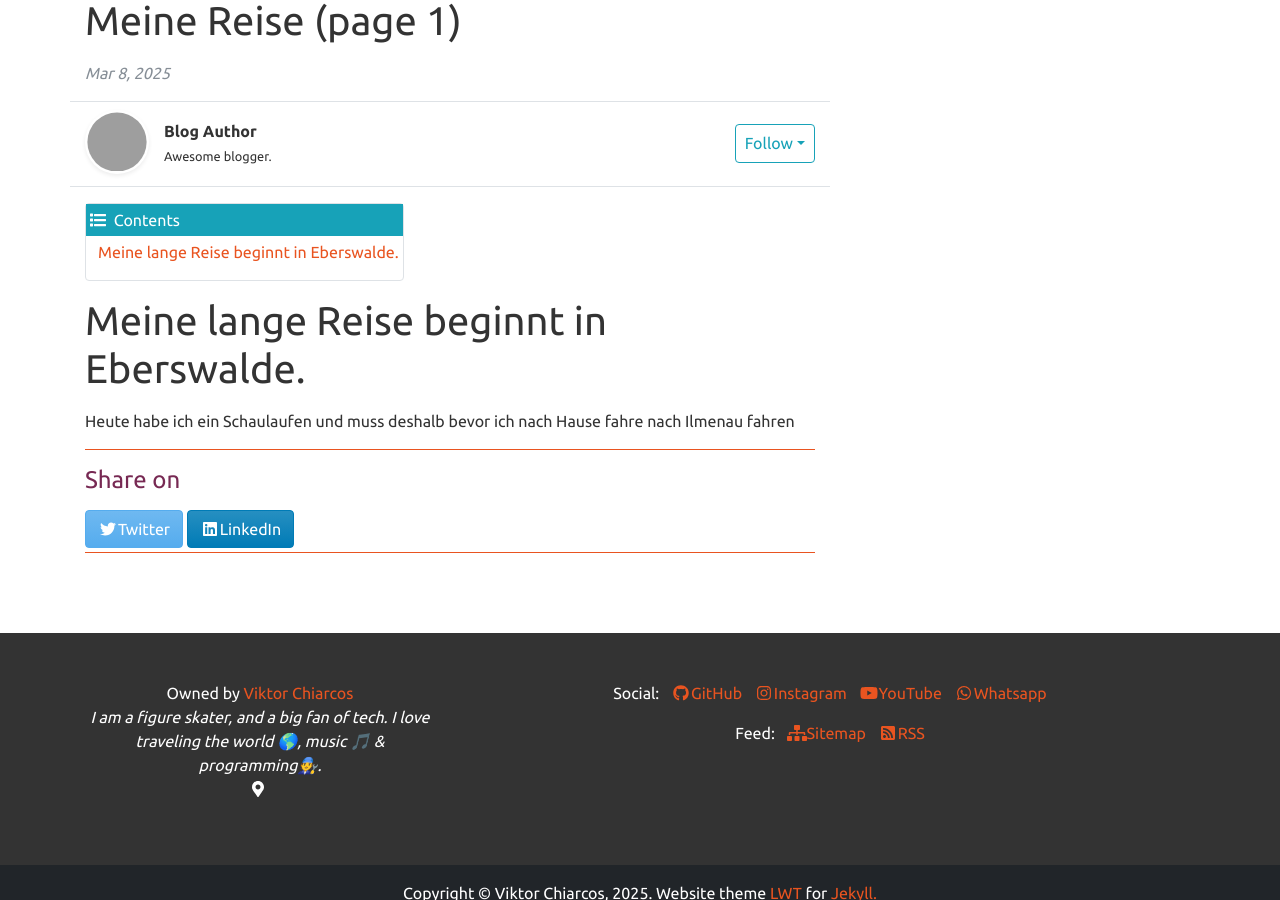
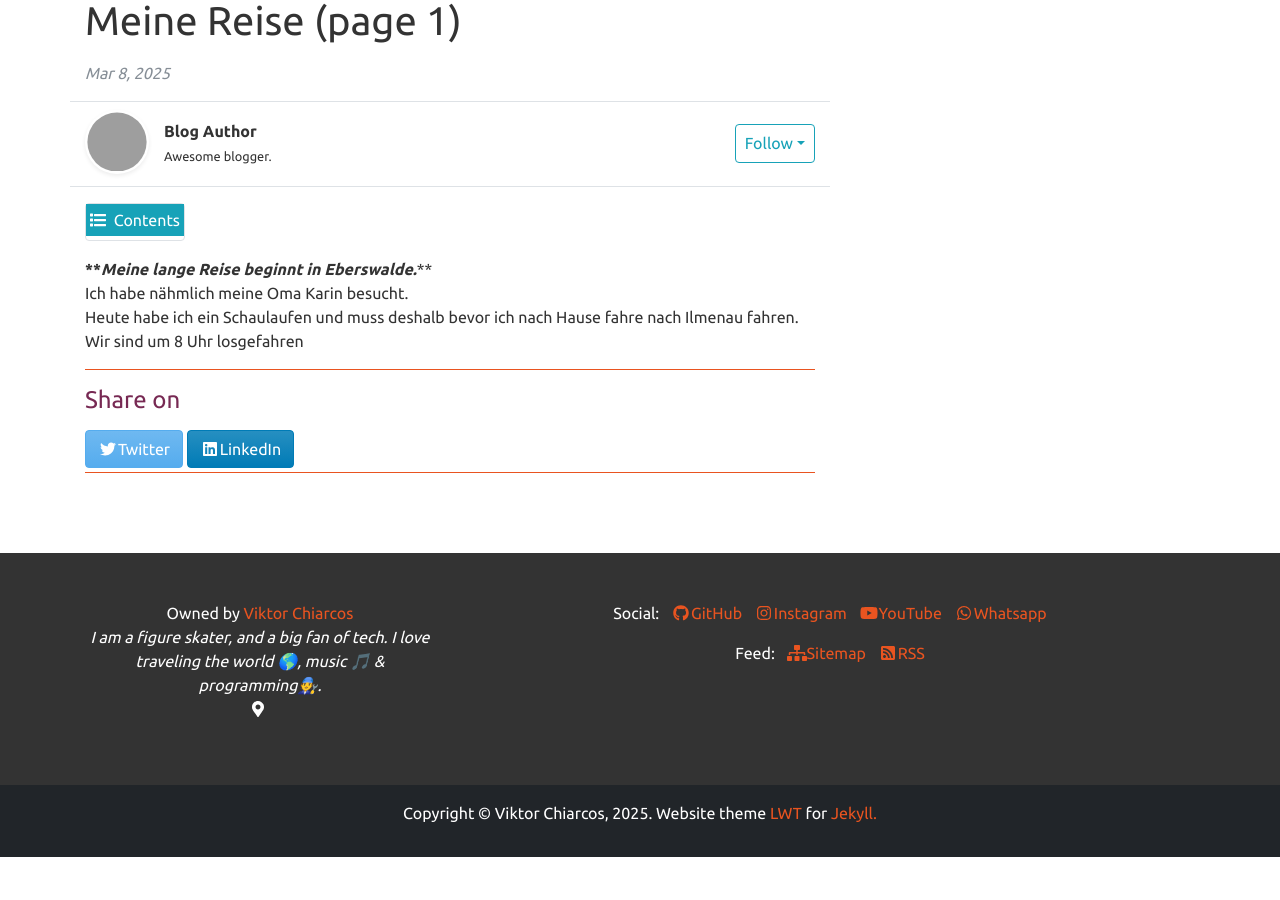
Before and after one commit to viktor-chiarcos/viktor-chiarcos.github.io, a Jekyll site: the page built from _posts/2025-3-7-Reisen.md, in a window 1280 px wide and 900 px high, scrolled down 567 px. Built offline with Jekyll 4.4.1, drawn with Linux system fonts in a browser that asks for light colours; after the commit the page ends 1424 px from its top, so only the background shows below that; grey boxes are pictures that could not be loaded.

Commit message:
Update 2025-3-7-Reisen.md

```diff
--- a/_posts/2025-3-7-Reisen.md
+++ b/_posts/2025-3-7-Reisen.md
@@ -12,5 +12,7 @@ image_caption: testing post caption
 permalink: /reisen/page1/
 ---
 
-# Meine lange Reise beginnt in Eberswalde.
-Heute habe ich ein Schaulaufen und muss deshalb bevor ich nach Hause fahre nach Ilmenau fahren
+*****Meine lange Reise beginnt in Eberswalde.*****\
+Ich habe nähmlich meine Oma Karin besucht.\
+Heute habe ich ein Schaulaufen und muss deshalb bevor ich nach Hause fahre nach Ilmenau fahren.\
+Wir sind um 8 Uhr losgefahren
```
